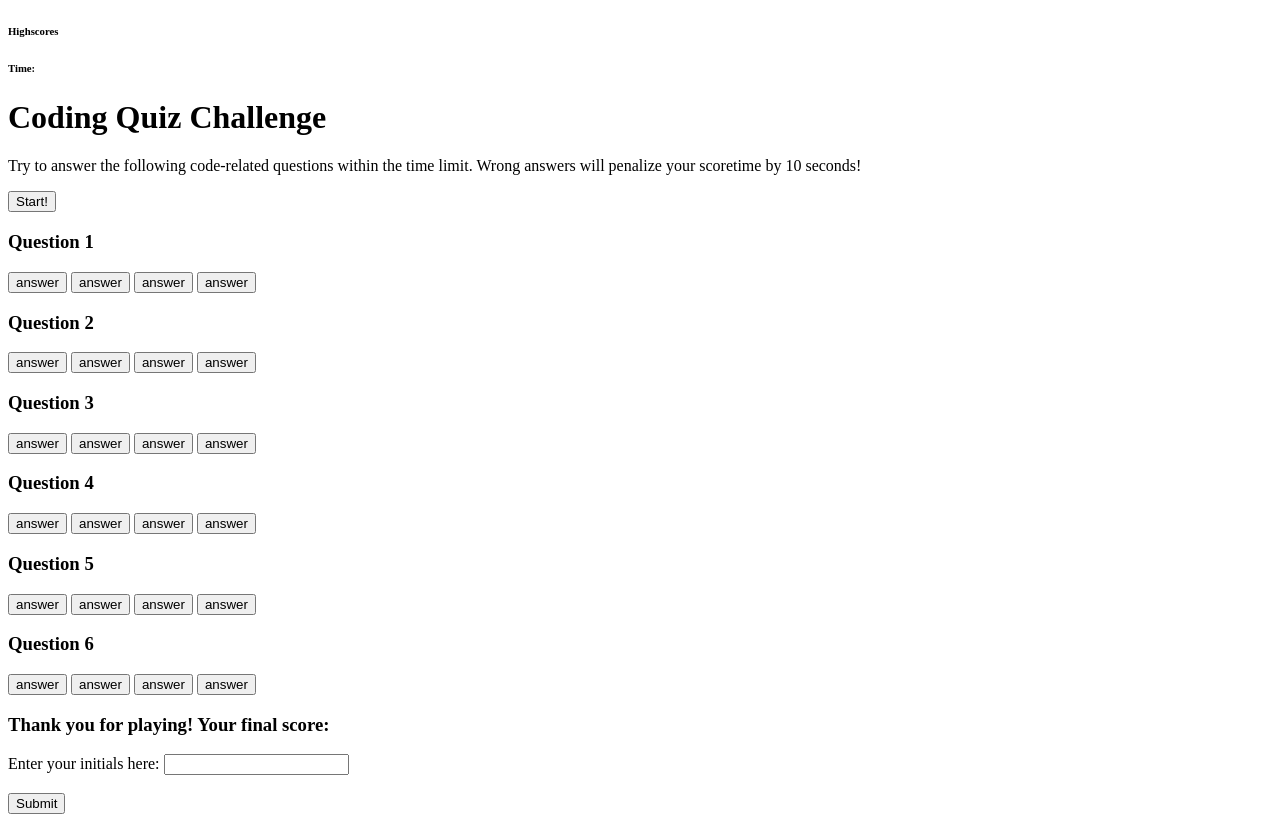
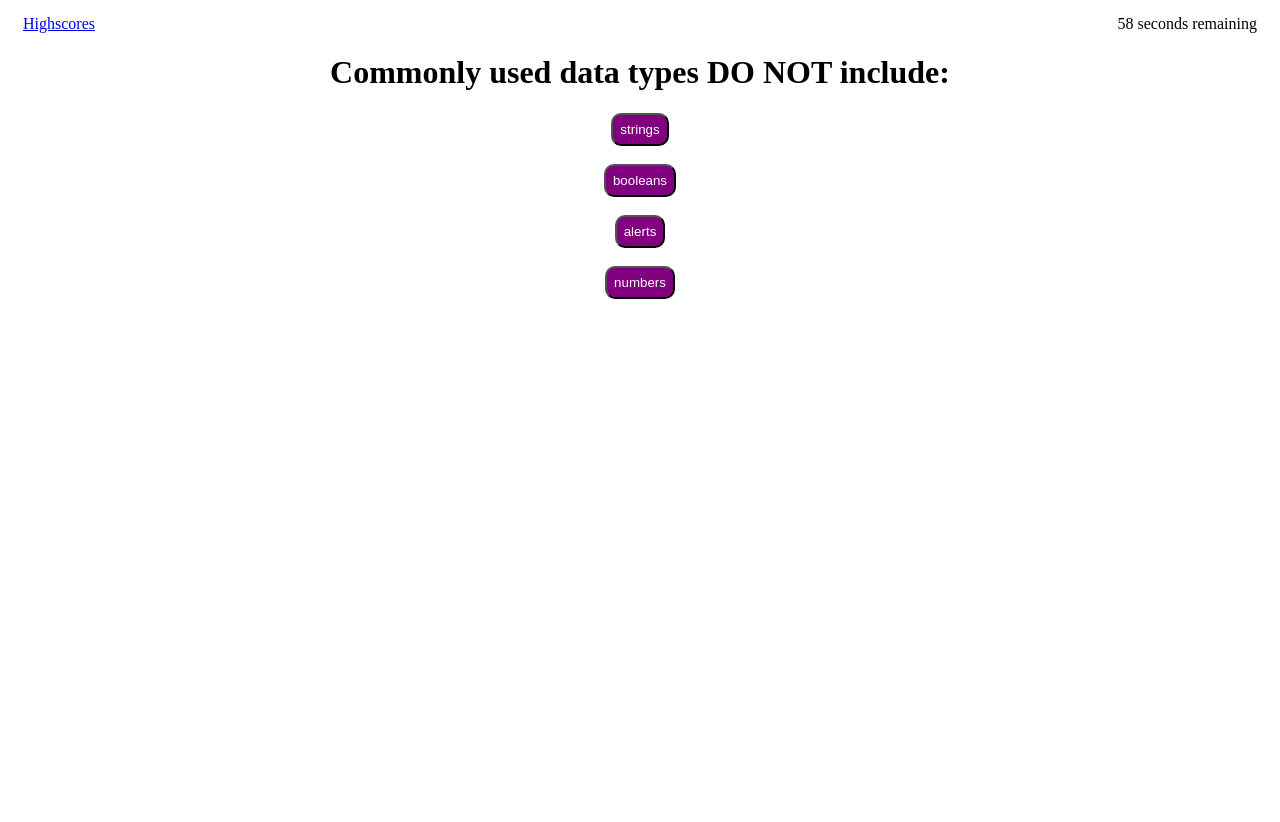
Before and after one commit to lindsfitz/code-quiz, a plain HTML site: page index.html in a window 1280 px wide. Both pictures are taken after a click on the button "Start!". After the commit the page ends 800 px from the top, so only its background shows below. Drawn offline with Linux system fonts and the light colour scheme.

Commit message:
added most of the javascript code to have certain elements appear/disappear on click. Also added CSS styling and cleaned up HTML elements

```diff
--- a/assets/script.js
+++ b/assets/script.js
@@ -0,0 +1,160 @@
+// use local storage to store data on one page and you can retrieve that data on another page
+// AKA store the highscores (setItem on the original page) and retrieve that data using the (getItem) on the highscore page to save the highscore and display it on the separate highscore page
+// use Event Listener "click" and when the submit button is clicked we will add the score to the local storage
+
+var startBtn = document.querySelector("#startBtn")
+var answerBtns = document.querySelector(".answers")
+var submitInBtn = document.querySelector("#submitBtn")
+var goBackBtn = document.querySelector("#gobackBtn")
+var resetScoresBtn = document.querySelector("#reset-scores")
+var scoreboardLink = document.querySelector("#score-page")
+var timerDiv = document.querySelector("#timer")
+var startDiv = document.querySelector("#start")
+var quizDiv = document.querySelector("#quiz-content")
+var scoreFormDiv = document.querySelector("#scoreForm")
+var scoreboardDiv = document.querySelector("#scoreboard")
+var showScore = document.querySelector("#final-score")
+var divsContainer = [startDiv, quizDiv, scoreFormDiv, scoreboardDiv]
+var questionText = document.querySelector("#questions")
+var ans1Btn = document.querySelector("#ans1")
+var ans2Btn = document.querySelector("#ans2")
+var ans3Btn = document.querySelector("#ans3")
+var ans4Btn = document.querySelector("#ans4")
+var answerComp = false;
+var index = 0
+var finalScore = 0;
+
+var secondsLeft = 60;
+var quizQuestions = [
+    {question: "Commonly used data types DO NOT include:",
+    answers: {
+        a: "strings",
+        b: "booleans",
+        c: "alerts",
+        d: "numbers",
+    },
+    correctAnswer: "alerts",
+    },
+    {question: "The condition in an if / else statement is enclosed within _____.",
+    answers: {
+        a: "quotes",
+        b: "curly brackets",
+        c: "parentheses",
+        d: "square brackets",
+    },
+    correctAnswer: "parentheses",
+    },
+    {question: "Arrays in Javascript can be used to store: ____.",
+    answers: {
+        a: "numbers and strings",
+        b: "other arrays",
+        c: "booleans",
+        d: "all of the above",
+    },
+    correctAnswer: "all of the above",
+    },
+]
+
+function setTimer() {
+    var timeInterval = setInterval(function() {
+        secondsLeft --;
+        timerDiv.textContent = secondsLeft + " seconds remaining";
+
+        if (secondsLeft === 0) {
+            clearInterval(timeInterval);
+            hideElement(quizDiv);
+            showElement(scoreFormDiv);
+        }
+    },1000);
+}
+
+function startQuiz(){
+    setTimer();
+    hideElement(startDiv);
+    showElement(quizDiv);
+    showQuestion(index);
+}
+
+
+function showQuestion(index){
+    questionText.textContent = quizQuestions[index].question;
+    ans1Btn.textContent = quizQuestions[index].answers.a;
+    ans2Btn.textContent = quizQuestions[index].answers.b;
+    ans3Btn.textContent = quizQuestions[index].answers.c;
+    ans4Btn.textContent = quizQuestions[index].answers.d;
+}
+
+function answerCheck(clickedElement){
+    for (let i=0; i<quizQuestions.length; i++) {
+        if (clickedElement.textContent === quizQuestions[i].correctAnswer) {
+            answerComp = true;
+            console.log(answerComp)
+        };
+    }
+    if (answerComp === true && index === quizQuestions.length) {
+        finalScore = secondsLeft;
+        secondsLeft = 0;
+        console.log(finalScore);
+        endQuiz();
+    } else if (answerComp != true) {
+        secondsLeft = (secondsLeft-10);
+    }
+}
+
+function nextQ(){
+    index = (index+1);
+    if (index>quizQuestions.length) {
+        index=0;
+    }
+    return index
+}
+
+function endQuiz() {
+    hideAllElements();
+    showElement(scoreFormDiv);
+    showScore.textContent = finalScore;
+
+}
+
+
+function showElement (element) {
+    element.setAttribute("style", "display:block");
+}
+
+function hideElement (element) {
+    element.setAttribute("style","display:none")
+}
+
+function hideAllElements(){
+    // for (let i=0; i<divsContainer.length; i++) {
+        // if (divsContainer[i].getAttribute("style") !== "none"){
+        startDiv.setAttribute("style","display:none");
+        quizDiv.setAttribute("style","display:none");
+        scoreboardDiv.setAttribute("style","display:none");
+        scoreFormDiv.setAttribute("style","display:none");
+}
+
+
+
+
+startBtn.addEventListener("click",startQuiz)
+
+quizDiv.addEventListener("click", function(event){
+    var clickedElement = event.path[0];
+    answerCheck(clickedElement);
+    if (answerComp===true){
+        showQuestion(nextQ());
+        console.log(index)
+    }
+})
+
+
+
+scoreboardLink.addEventListener("click", function(){
+    hideAllElements();
+    showElement(scoreboardDiv)})
+
+goBackBtn.addEventListener("click",function(){
+    hideAllElements();
+    showElement(startDiv);
+})
--- a/assets/style.css
+++ b/assets/style.css
@@ -4,3 +4,24 @@
 -Center the text/buttons for each question
 -Hide each div question? Until each previous button is clicked? And then use js to change which div is hidden?
  */
+
+ header {
+     display:flex;
+     justify-content: space-between;
+     margin:15px;
+ }
+
+ main {
+     text-align: center;
+ }
+
+button {
+    background-color: purple;
+    color:white;
+    padding:7px;
+    border-radius: 10px;
+}
+
+ #quiz-content, #scoreForm, #scoreboard {
+     display:none;
+ }
--- a/index.html
+++ b/index.html
@@ -11,14 +11,14 @@
 <header>
     <!-- This is where the link to view high scores and the timer for the quiz will be located (will count down from 60s) -->
 
-    <div id="scoreboard">
+    <div id="highscore-link">
         <!-- link to the highscores list will go here -- use CSS to align on the left side of the page -->
-        <h6>Highscores</h6>
+        <a href="#scoreboard" id="score-page">Highscores</a>
     </div>
 
     <div id="timer">
         <!-- countdown timer will go here -- align to the right with CSS and create timer with JS -->
-        <h6>Time:</h6>
+        <h2></h2>
     </div>
 
 </header>
@@ -29,15 +29,51 @@
     <!-- buttons I will need:
     -A start button that triggers the timmer start and moves on to the next question without reloading the page
     - 4 buttons with each of the multiple choice question answers for each question  -->
+    <!-- Will add data-status attributes to each of these divs to adjust if they are shown on the page or not with JS -->
 
-    <div id = start>
+    <div id="start" data-state="showing">
         <h1>Coding Quiz Challenge</h1>
         <p>Try to answer the following code-related questions within the time limit. Wrong answers will penalize your scoretime by 10 seconds!</p>
-        <button type="button">Start!</button>
+        <button type="button" id="startBtn">Start!</button>
     </div>
 
-    <div>
-        <h3>Question 1</h3>
+    <div id="quiz-content" data-state="hidden">
+        <h1 id="questions">Question</h1>
+        <button type="button" class="answers" id="ans1">answer1</button><br><br>
+        <button type="button" class="answers" id="ans2">answer2</button><br><br>
+        <button type="button" class="answers" id="ans3">answer3</button><br><br>
+        <button type="button" class="answers" id="ans4">answer4</button><br><br>
+    </div>
+
+
+    <!-- Final form to enter initials to be added to the highscore page. Should display final score on this page as well  -->
+    <div id="scoreForm">
+        <h1>Thank you for playing! Your final score: </h1>
+        <h1 id="final-score"></h1>
+        <form action="/action_page.php" method="get">
+            <label for="initials">Enter your initials here:</label>
+            <input type="text" id="initials" name="initials"><br><br>
+            <input type="submit" id="submitBtn" value="Submit">
+        </form>
+    </div>
+
+    <section id="scoreboard" data-state="hidden">
+        <h1>Highscores</h1>
+        <div id=scoresText></div>
+        <button type="button" id="gobackBtn">Go Back</button>
+        <button type="button" id="reset-scores">Clear Highscores</button>
+
+    </section>
+
+    <script src="./assets/script.js"></script>
+
+</main>
+
+
+
+</html>
+<!-- <div>
+    <h1>Question 2</h1>
     <button type="button">answer</button>
     <button type="button">answer</button>
     <button type="button">answer</button>
@@ -45,7 +81,7 @@
 </div>
 
 <div>
-        <h3>Question 2</h3>
+    <h1>Question 3</h1>
     <button type="button">answer</button>
     <button type="button">answer</button>
     <button type="button">answer</button>
@@ -53,7 +89,7 @@
 </div>
 
 <div>
-        <h3>Question 3</h3>
+    <h1>Question 4</h1>
     <button type="button">answer</button>
     <button type="button">answer</button>
     <button type="button">answer</button>
@@ -61,7 +97,7 @@
 </div>
 
 <div>
-        <h3>Question 4</h3>
+    <h1>Question 5</h1>
     <button type="button">answer</button>
     <button type="button">answer</button>
     <button type="button">answer</button>
@@ -69,30 +105,9 @@
 </div>
 
 <div>
-        <h3>Question 5</h3>
+    <h1>Question 6</h1>
     <button type="button">answer</button>
     <button type="button">answer</button>
     <button type="button">answer</button>
     <button type="button">answer</button>
-    </div>
-
-    <div>
-        <h3>Question 6</h3>
-        <button type="button">answer</button>
-        <button type="button">answer</button>
-        <button type="button">answer</button>
-        <button type="button">answer</button>
-    </div>
-
-    <!-- Final form to enter initials to be added to the highscore page. Should display final score on this page as well  -->
-    <div id="scoreForm">
-        <h3>Thank you for playing! Your final score: </h3>
-        <form action="/action_page.php" method="get">
-            <label for="initials">Enter your initials here:</label>
-            <input type="text" id="initials" name="initials"><br><br>
-            <input type="submit" value="Submit">
-        </form>
-    </div>
-
-</main>
-</html>
+</div> -->
```
Also changed, not shown: 1 other file. Lines whose indentation alone changed are shown as unchanged.
